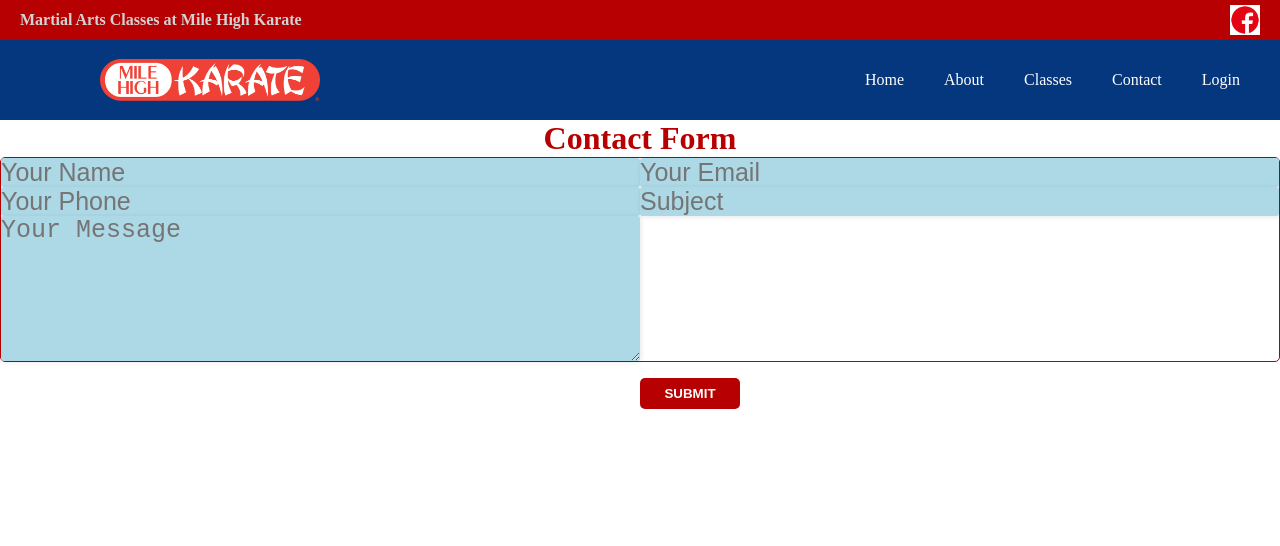
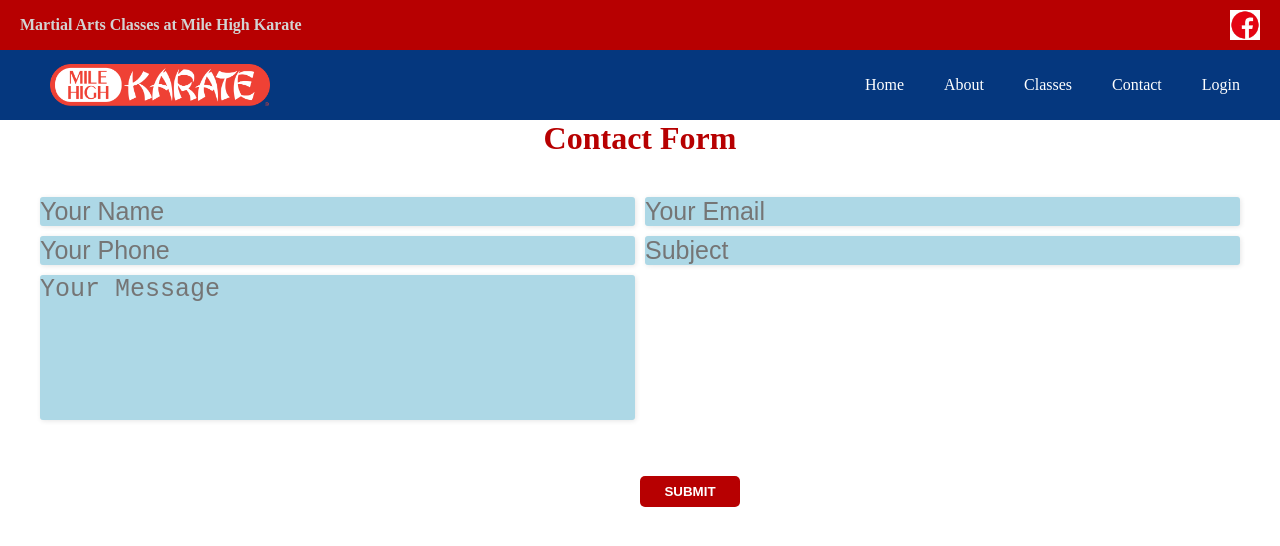
Before and after one commit to ZacksBroDev/MHKWebsite, a React (Vite) app: page /contact in a window 1280 px wide. Shown: the top 546 px of the page. Built offline with nearby package versions, Linux system fonts and the light colour scheme.

Commit message:
made changes cant figure out stupid grid to tired

```diff
--- a/src/pages/contact/Contact.jsx
+++ b/src/pages/contact/Contact.jsx
@@ -2,10 +2,34 @@ import React from "react";
 import './contact.css';
 
 const Contact = () => {
+  const [result, setResult] = React.useState("");
+
+  const onSubmit = async (event) => {
+    event.preventDefault();
+    setResult("Sending....");
+    const formData = new FormData(event.target);
+
+    formData.append("access_key", "bd3b1db0-a150-4eb9-8c61-27249b4f0d98");
+
+    const response = await fetch("https://api.web3forms.com/submit", {
+      method: "POST",
+      body: formData
+    });
+
+    const data = await response.json();
+
+    if (data.success) {
+      setResult("Form Submitted Successfully");
+      event.target.reset();
+    } else {
+      console.log("Error", data);
+      setResult(data.message);
+    }
+  };
   return (
     <>
       <h1>Contact Form</h1>
-      <form className="contact-form">
+      <form  onSubmit={onSubmit} className="contact-form">
         <div><input id="input1" type="text" placeholder="Your Name"/></div>
         <div><input id="input2" type="email" placeholder="Your Email"/></div>
         <div><input id="input3" type="phone" placeholder="Your Phone"/></div>
--- a/src/pages/contact/contact.css
+++ b/src/pages/contact/contact.css
@@ -9,6 +9,9 @@
   position: absolute;
   left: 50%;
   margin-top: 1rem;
+}
+.submit-button:hover{
+  background-color: red;
 }
 h1 {
   text-align: center;
@@ -38,19 +41,14 @@ div div input, div div textarea{
 }
 #input5{
   grid-area: input5;
-  grid-column: 1 / -3;
+  resize: none;
 }
 .contact-form{
   display: grid;
   grid-template-columns: 1fr 1fr;
   grid-template-rows: 1fr 1fr 5fr;
-  grid-template-areas: "input1 input2"
-                       "input3 input4"
-                       "input5 input5";
+
   border-radius: 5px;
-  border-color: #b70001;
-  border-style: solid;
-  border-width: 1px;
-
-  margin: auto;
+  gap: 10px;
+  margin: 40px;
 }
--- a/src/pages/home/home.css
+++ b/src/pages/home/home.css
@@ -10,7 +10,7 @@
 .mhk-logo {
     width: 220px;
     height: auto;
-    margin-left: 10vh;
+    margin-left: 30px;
 }
 nav{
     display: flex;
@@ -18,7 +18,7 @@ nav{
     align-items: center;
     padding: 10px 20px;
     background-color: #05377e;
-    height: 10vh;
+    height: 70px;
 }
 nav a {
     color: white;
@@ -41,7 +41,7 @@ nav li a:hover {
     color: darkgrey;
 }
 header{
-    height: 5vh;
+    height: 50px;
     display: flex;
     justify-content: space-between;
     align-items: center;
```
